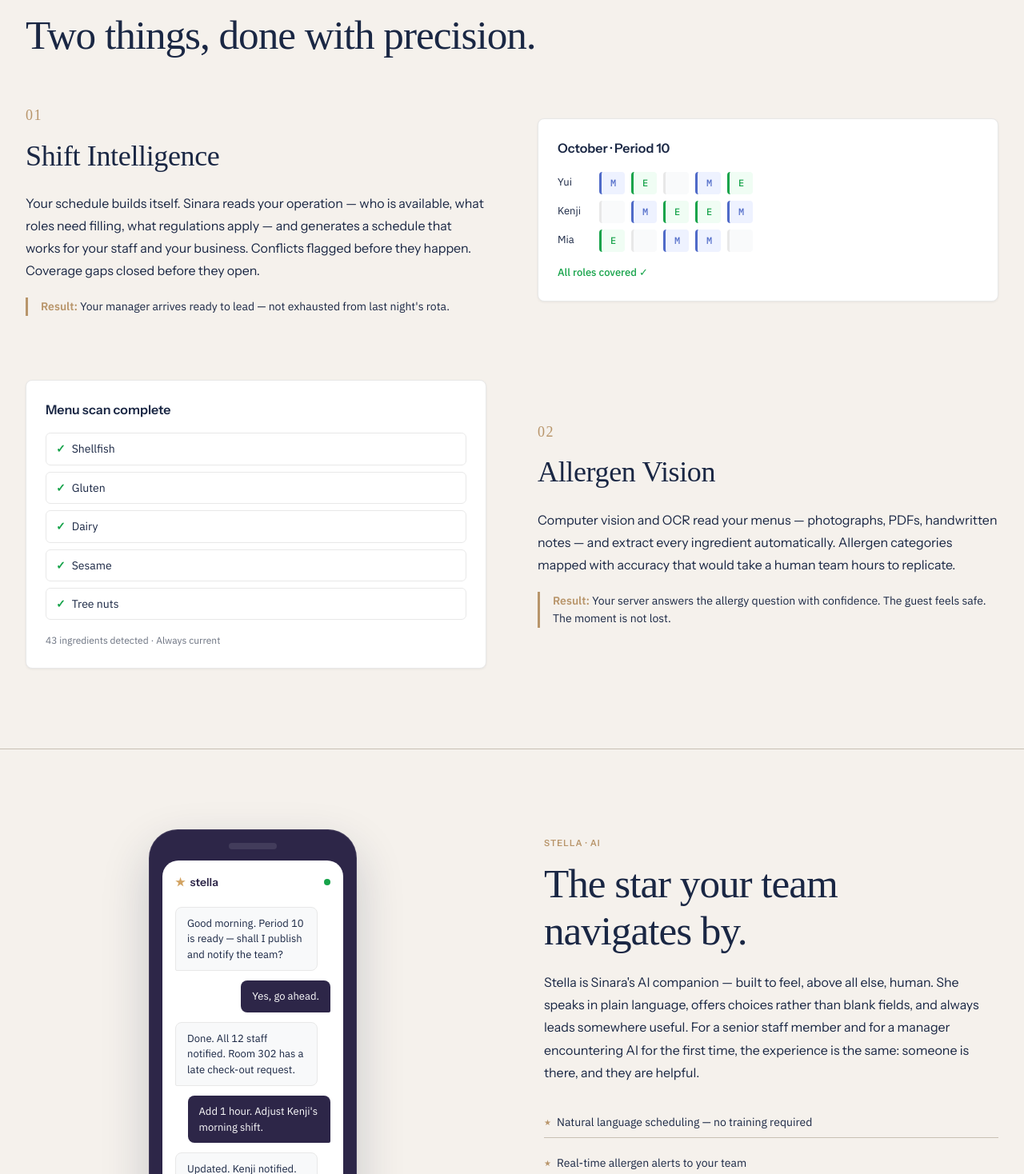
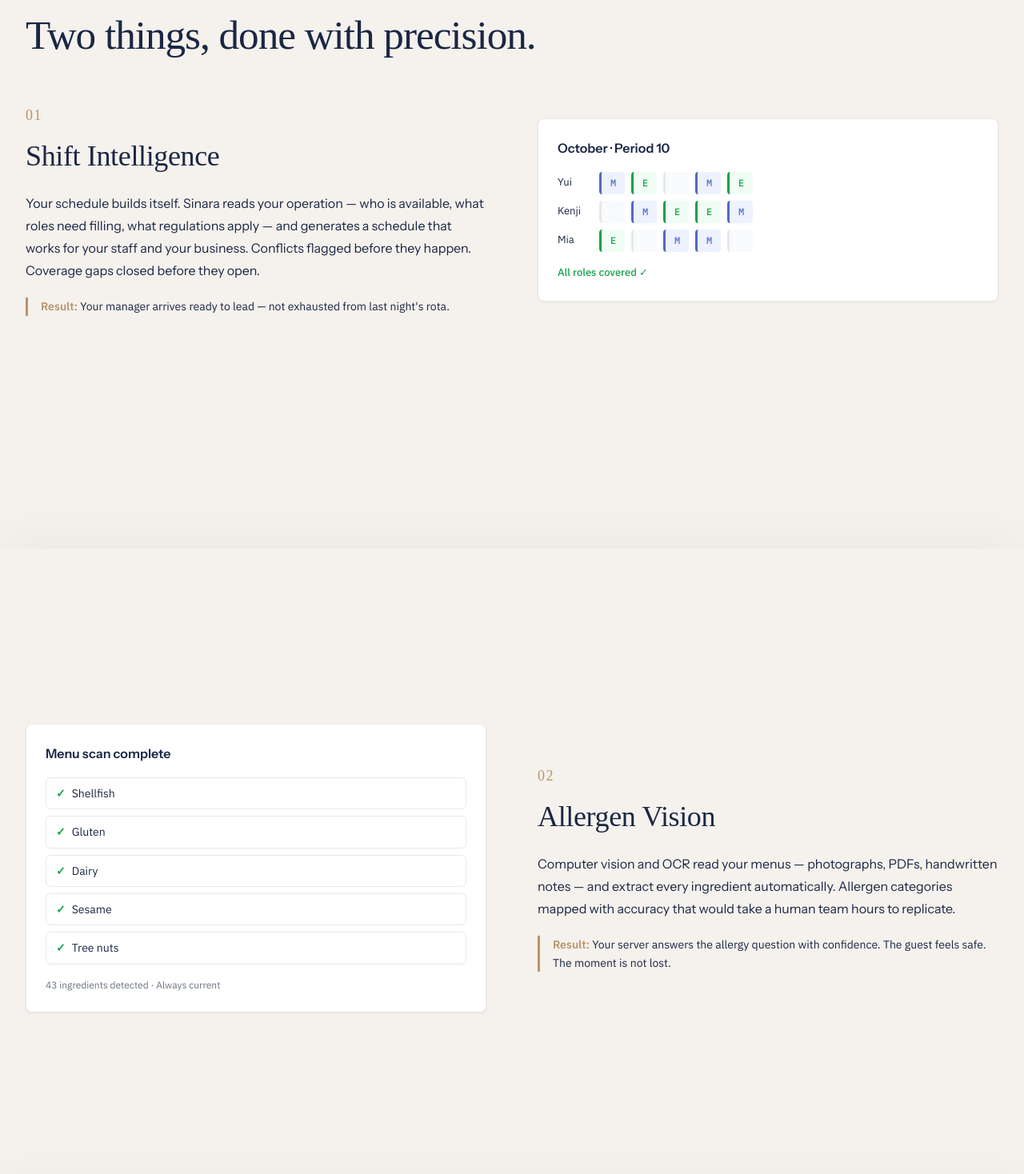
Before and after one commit to theshidiq/front-hotel-agent, a SvelteKit app in the folder apps/web/: page /landing in a window 1280 px wide. Shown: the part 1302-2770 px from the top of the page at 80% size. Built offline with nearby package versions, Linux system fonts and the light colour scheme; no server answers; a web font is replaced by a local one.

Commit message:
feat(landing): implement modern sticky scroll stack for feature sections

```diff
--- a/apps/web/src/routes/landing/+page.svelte
+++ b/apps/web/src/routes/landing/+page.svelte
@@ -251,14 +251,13 @@
     </div>
 </section>
 
-<!-- FEATURES -->
-<section class="features" id="features">
+<!-- MODERN SCROLL SEQUENCE -->
+<div class="scroll-sequence-wrapper">
+    <!-- CARD 1: Shift Intelligence -->
+    <section class="sticky-stack-card card-shift" id="features">
         <div class="section-inner">
             <div class="section-label">How it works</div>
             <h2 class="section-heading">Two things, done with precision.</h2>
-
-        <div class="feature-rows">
-            <!-- Feature 1: Shift Intelligence -->
             <div class="feature-row">
                 <div class="feature-content">
                     <div class="feature-num">01</div>
@@ -298,8 +297,12 @@
                     </div>
                 </div>
             </div>
-
-            <!-- Feature 2: Allergen Vision -->
+        </div>
+    </section>
+
+    <!-- CARD 2: Allergen Vision -->
+    <section class="sticky-stack-card card-allergen">
+        <div class="section-inner">
             <div class="feature-row reversed">
                 <div class="feature-content">
                     <div class="feature-num">02</div>
@@ -337,11 +340,10 @@
                 </div>
             </div>
         </div>
-    </div>
     </section>
 
-<!-- STELLA -->
-<section class="stella-section" id="stella">
+    <!-- CARD 3: STELLA -->
+    <section class="sticky-stack-card card-stella stella-section" id="stella">
         <div class="section-inner stella-inner">
             <div class="stella-phone">
                 <div class="phone-frame">
@@ -354,8 +356,8 @@
                         </div>
                         <div class="phone-chat">
                             <div class="msg msg-in">
-                            Good morning. Period 10 is ready — shall I publish
-                            and notify the team?
+                                Good morning. Period 10 is ready — shall I
+                                publish and notify the team?
                             </div>
                             <div class="msg msg-out">Yes, go ahead.</div>
                             <div class="msg msg-in">
@@ -380,12 +382,12 @@
                     The star your team<br />navigates by.
                 </h2>
                 <p class="stella-desc">
-                Stella is Sinara's AI companion — built to feel, above all else,
-                human. She speaks in plain language, offers choices rather than
-                blank fields, and always leads somewhere useful. For a senior
-                staff member and for a manager encountering AI for the first
-                time, the experience is the same: someone is there, and they are
-                helpful.
+                    Stella is Sinara's AI companion — built to feel, above all
+                    else, human. She speaks in plain language, offers choices
+                    rather than blank fields, and always leads somewhere useful.
+                    For a senior staff member and for a manager encountering AI
+                    for the first time, the experience is the same: someone is
+                    there, and they are helpful.
                 </p>
                 <ul class="stella-list">
                     <li>Natural language scheduling — no training required</li>
@@ -396,6 +398,7 @@
             </div>
         </div>
     </section>
+</div>
 
 <!-- INDUSTRIES -->
 <section class="industries" id="industries">
@@ -1060,11 +1063,35 @@
         margin: 0;
     }
 
-    /* ── FEATURES ── */
-    .features {
-        padding: 100px 2rem;
+    /* ── SCROLL SEQUENCE ── */
+    .scroll-sequence-wrapper {
+        position: relative;
+        z-index: 20;
+    }
+    .sticky-stack-card {
+        position: sticky;
+        top: 0;
+        min-height: 100vh;
+        display: flex;
+        align-items: center;
         background: #f5f1ec;
-    }
+        box-shadow: 0 -20px 50px rgba(26, 39, 68, 0.03);
+        overflow: hidden;
+        padding: 40px 2rem;
+    }
+    .card-shift {
+        z-index: 1;
+        box-shadow: none; /* First card has no shadow above it */
+        align-items: flex-start;
+        padding-top: 100px;
+    }
+    .card-allergen {
+        z-index: 2;
+    }
+    .card-stella {
+        z-index: 3;
+    }
+
     .section-label {
         font-family: "Instrument Sans", sans-serif;
         font-size: 11px;
@@ -1086,12 +1113,6 @@
     .section-heading.left {
         text-align: left;
         margin-bottom: 1.25rem;
-    }
-
-    .feature-rows {
-        display: flex;
-        flex-direction: column;
-        gap: 80px;
     }
     .feature-row {
         display: grid;
@@ -1248,9 +1269,7 @@
 
     /* ── STELLA ── */
     .stella-section {
-        padding: 100px 2rem;
         background: #f5f1ec;
-        border-top: 1px solid #c8c0b4;
     }
     .stella-inner {
         display: grid;
```
Lines whose indentation alone changed are shown as unchanged.
